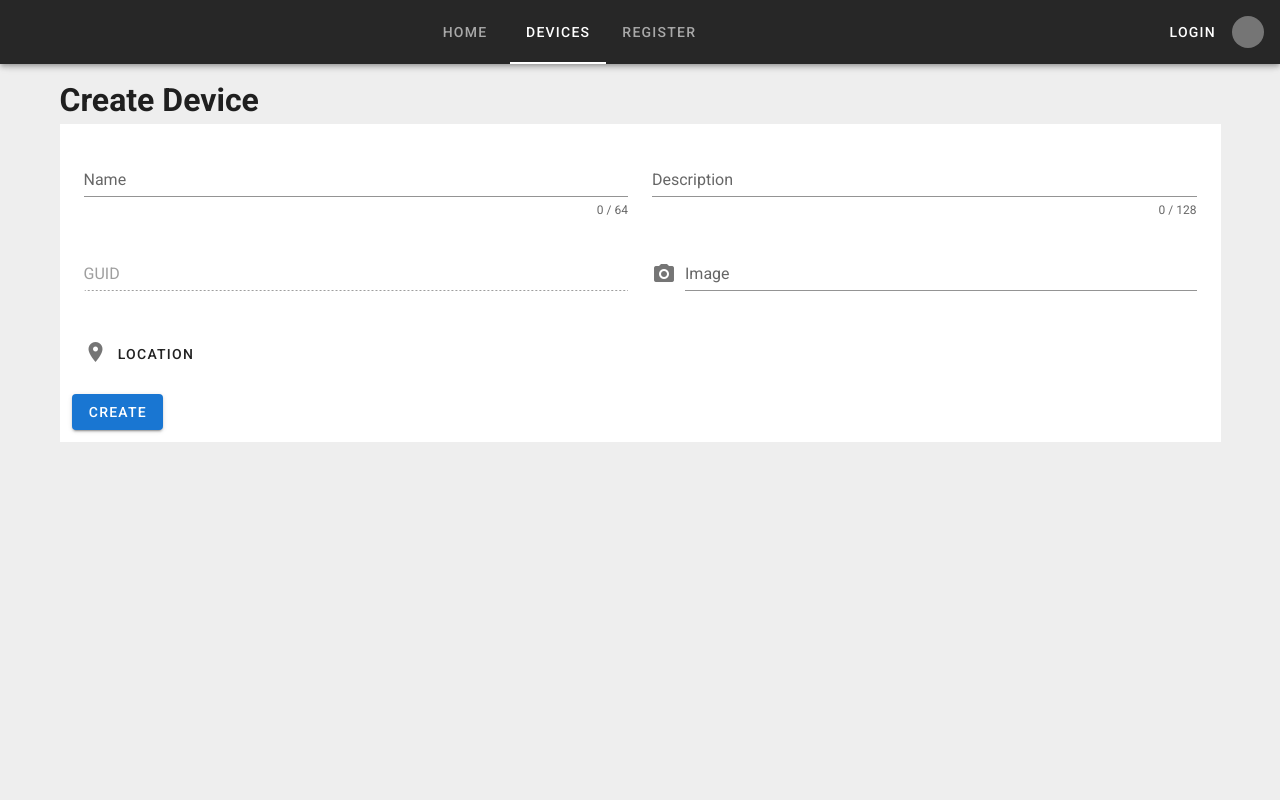
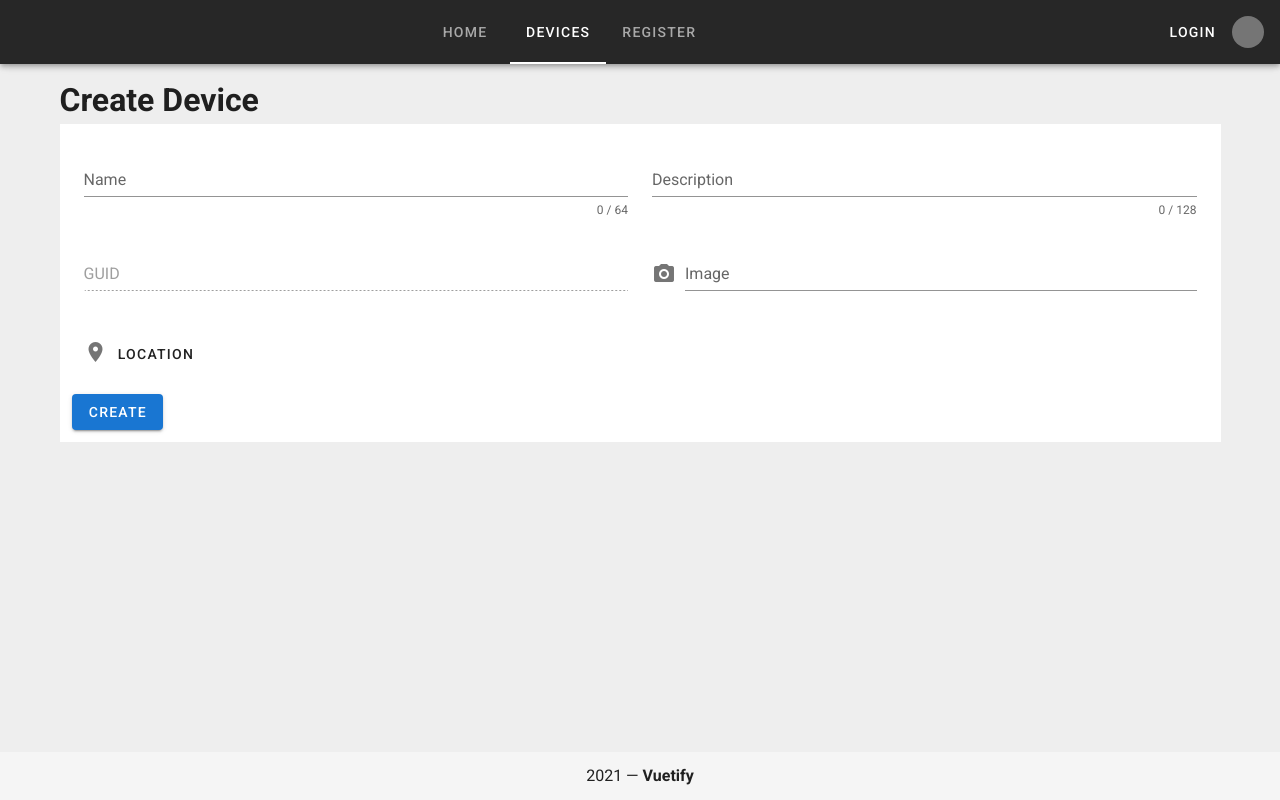
Before and after one commit to vives-mobile-apps-2021/device-creator-benboydens, a Vue app in the folder frontend/: page /#/devices/create in a window 1280 px wide. Built offline with nearby package versions, Linux system fonts and the light colour scheme; no server answers.

Commit message:
added footer

```diff
--- a/frontend/src/App.vue
+++ b/frontend/src/App.vue
@@ -19,6 +19,11 @@
         <router-view></router-view>
       </v-container>
     </v-main>
+    <v-footer padless>
+      <v-col class="text-center" cols="12">
+        {{ new Date().getFullYear() }} — <strong>Vuetify</strong>
+      </v-col>
+    </v-footer>
   </v-app>
 </template>
 
--- a/frontend/src/views/Home.vue
+++ b/frontend/src/views/Home.vue
@@ -4,7 +4,7 @@
       <v-container class="px-5">
         <v-row>
           <v-col cols="12" class="pb-0">
-            <h1>Device Creator Ben Boydens</h1>
+            <h1>Device Creator</h1>
           </v-col>
           <v-col cols="12" sm="7" md="8">
             <p>
```
